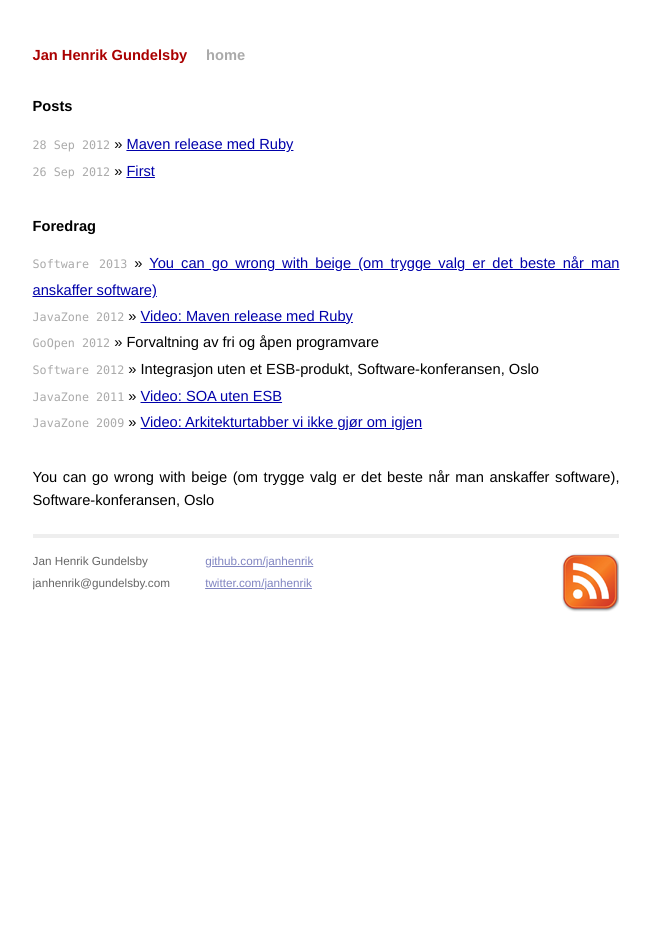
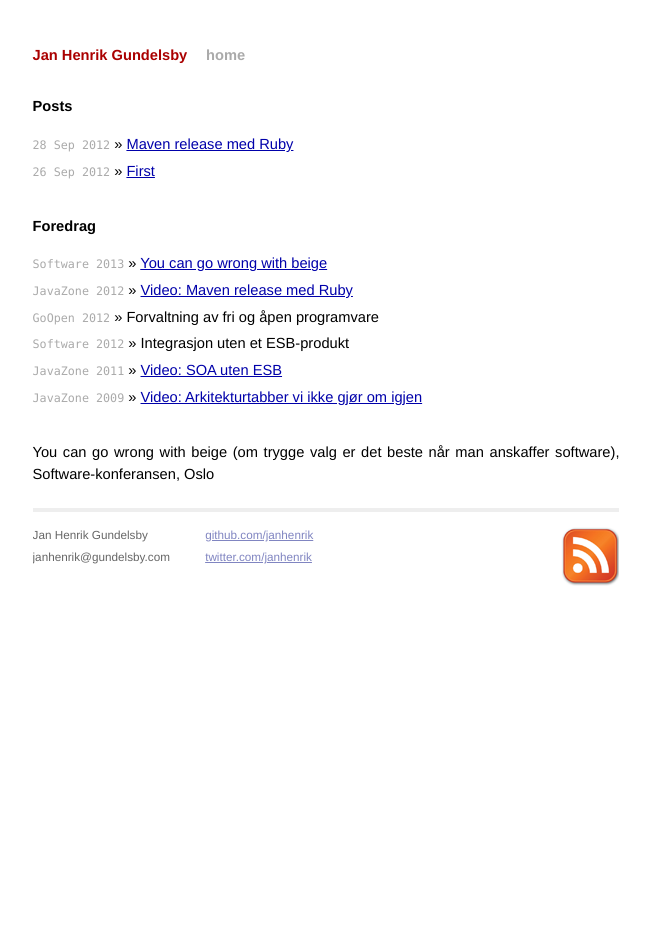
Before and after one commit to janhenrik/janhenrik.github.com, a Jekyll site: the page built from index.html, in a window 1280 px wide. Shown: the whole page, without its empty margins (314-964 px from the left). Built offline with Jekyll 4.4.1, drawn with Linux system fonts in a browser that asks for light colours; Markdown is read by kramdown in place of the engine named in the settings.

Commit message:
Oppdater foredragsoversikt

```diff
--- a/index.html
+++ b/index.html
@@ -14,10 +14,10 @@
 
  <h1>Foredrag</h1>
   <ul class="posts">
-    <li><span>Software 2013</span> &raquo; <a href="http://software.dnd.no/nb/sessions/you-can-go-wrong-beige">You can go wrong with beige (om trygge valg er det beste når man anskaffer software)</a></li>
+    <li><span>Software 2013</span> &raquo; <a href="http://software.dnd.no/nb/sessions/you-can-go-wrong-beige">You can go wrong with beige</a></li>
     <li><span>JavaZone 2012</span> &raquo; <a href="http://vimeo.com/49381224">Video: Maven release med Ruby</a></li>
     <li><span>GoOpen 2012</span> &raquo; Forvaltning av fri og åpen programvare</li>
-    <li><span>Software 2012</span> &raquo; Integrasjon uten et ESB-produkt, Software-konferansen, Oslo
+    <li><span>Software 2012</span> &raquo; Integrasjon uten et ESB-produkt
 </li>
     <li><span>JavaZone 2011</span> &raquo; <a href="http://vimeo.com/28759841">Video: SOA uten ESB</a></li>
     <li><span>JavaZone 2009</span> &raquo; <a href="http://vimeo.com/46284670">Video: Arkitekturtabber vi ikke gjør om igjen</a></li>
```
